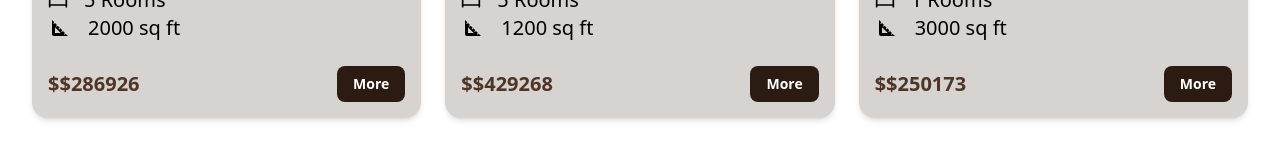
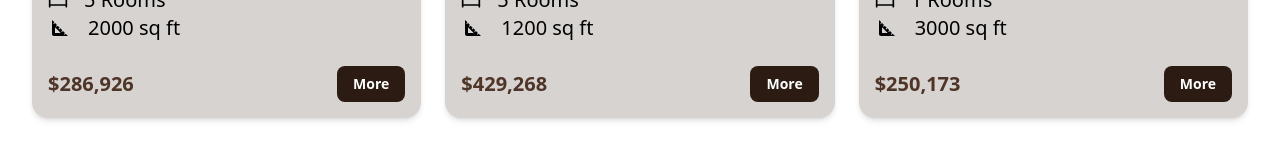
Before and after one commit to li-madison/TinderHouses, a React (Create React App) app in the folder tinder-house/: page / in a window 1280 px wide. Shown: the part 1022-1169 px from the top of the page. Built offline with nearby package versions, Linux system fonts and the light colour scheme; no server answers; the database is empty.

Commit message:
comma fix

```diff
--- a/tinder-house/src/Pages/home.jsx
+++ b/tinder-house/src/Pages/home.jsx
@@ -48,7 +48,7 @@ function Home() {
             key={offer.id || index}
             image={offer.img}
             city={offer.city}
-            price={`$${offer.price}`}
+            price={`${Number(offer.price).toLocaleString()}`}
             rooms={`${offer.bedroom_count} Rooms`}
             size={`${offer.sq_ft ? offer.sq_ft : 'N/A'} sq ft`}
             actionButton={
```
